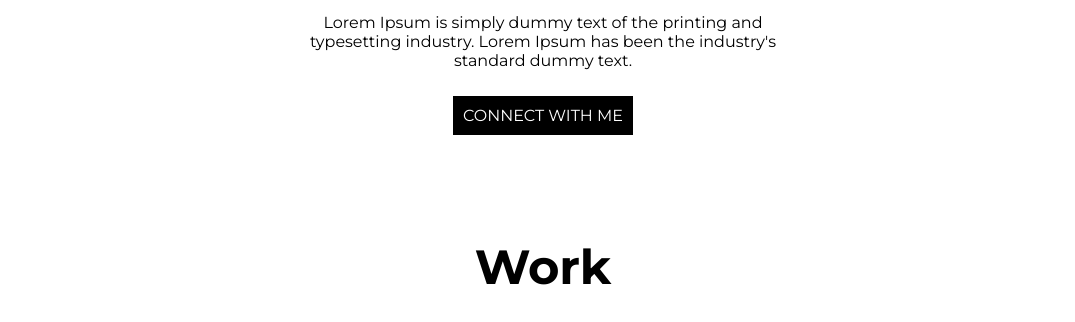
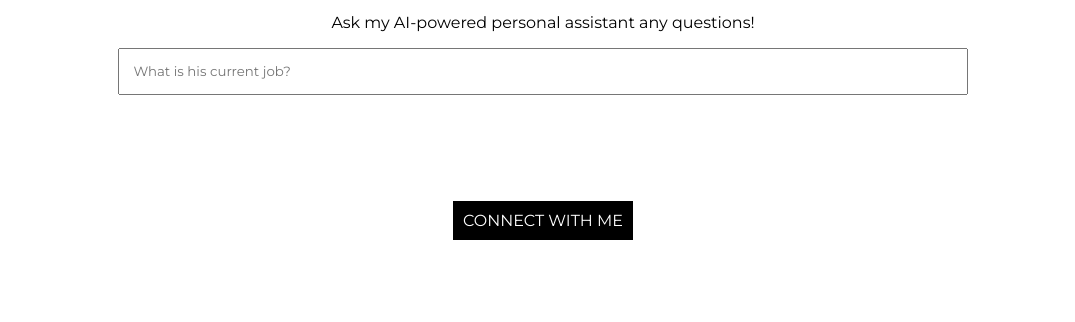
Before and after one commit to tyqiangz/portfolio-website, a Gatsby site: page / in a window 1280 px wide. Shown: the part 478-800 px from the top of the page, without its empty margins (97-1172 px from the left). Built offline with nearby package versions, Linux system fonts and the light colour scheme; Gatsby itself is replaced by a stand-in of ours.

Commit message:
changed my bio and added a non-functional textbox for question answering

```diff
--- a/src/components/Header.js
+++ b/src/components/Header.js
@@ -39,6 +39,16 @@ const Header = () => {
           <Fade bottom>
             <p>{data.headerParagraph}</p>
           </Fade>
+          <form onSubmit={populateAnswer}>
+            <input
+              className="qa-input"
+              autocomplete="off"
+              type="text"
+              onSubmit={populateAnswer}
+              placeholder="What is his current job?"
+            />
+          </form>
+          <p className="qa-output"></p>
           <Fade bottom>
             <a
               href={
@@ -59,4 +69,11 @@ const Header = () => {
   );
 };
 
+const populateAnswer = () => {
+  var question = document.getElementsByClassName("qa-input")[0].value;
+  var answer = document.getElementsByClassName("qa-output")[0].value;
+  answer = question;
+  return false;
+};
+
 export default Header;
--- a/src/data.js
+++ b/src/data.js
@@ -33,8 +33,7 @@ const mydata = {
     "and experience",
   ],
   //   Header Paragraph
-  headerParagraph:
-    "Lorem Ipsum is simply dummy text of the printing and typesetting industry. Lorem Ipsum has been the industry's standard dummy text.",
+  headerParagraph: "Ask my AI-powered personal assistant any questions!",
 
   // Contact Email
   contactEmail: "tay.yongqiang@gmail.com",
@@ -118,12 +117,11 @@ const mydata = {
   resumeLink: "https://www.overleaf.com/project/5faf5e6fe956f46d635f8eb4",
   profilePicture: profilePic,
 
-  aboutParaOne:
-    "Lorem Ipsum is simply dummy text of the printing and typesetting industry. Lorem Ipsum has been the industry's standard dummy text ever since the 1500s, when an unknown printer took a galley of type and scrambled it to make a type specimen book. It has survived not only five centuries, but also the leap into electronic typesetting, remaining essentially unchanged.",
+  aboutParaOne: "I'm Tay Yong Qiang, a data scientist working in Singapore.",
   aboutParaTwo:
-    "It was popularised in the 1960s with the release of Letraset sheets containing Lorem Ipsum passages, and more recently with desktop publishing software like Aldus PageMaker including versions of Lorem Ipsum.",
+    "I analyse huge volumes of data and build machine learning models to empower businesses at scale.",
   aboutParaThree:
-    "It was popularised in the 1960s with the release of Letraset sheets containing Lorem Ipsum passages, and more recently with desktop publishing software like Aldus PageMaker including versions of Lorem Ipsum. Lorem Ipsum is simply dummy text of the printing and typesetting industry.",
+    "I'm passionate about harnessing data and technologies to provide data-driven insights to my users.",
   aboutImage:
     "https://images.unsplash.com/photo-1519713958759-6254243c4a53?ixid=MXwxMjA3fDB8MHxwaG90by1wYWdlfHx8fGVufDB8fHw%3D&ixlib=rb-1.2.1&auto=format&fit=crop&w=334&q=80",
 
--- a/src/styles/header.scss
+++ b/src/styles/header.scss
@@ -53,4 +53,33 @@
       width: 100%;
     }
   }
+  form {
+    display: flex;
+    flex-direction: column;
+    align-items: center;
+    width: 100%;
+    margin-bottom: 2em;
+
+    @include media(">=phone", "<lgphone") {
+      font-size: 12px;
+      width: 80%;
+    }
+    @include media(">=lgphone", "<tablet") {
+      font-size: 12px;
+      width: 100%;
+    }
+    @include media(">=tablet", "<desktop") {
+      font-size: 14px;
+      width: 100%;
+    }
+
+    .qa-input {
+      width: 80%;
+      height: 100%;
+      padding: 1em;
+    }
+  }
+  .qa-output {
+    padding: 1em;
+  }
 }
```
Also changed, not shown: src/pages/dashboard/index.js (added, +20 -0 lines), src/components/QuestionAnswer.js (added), 1 other file.
